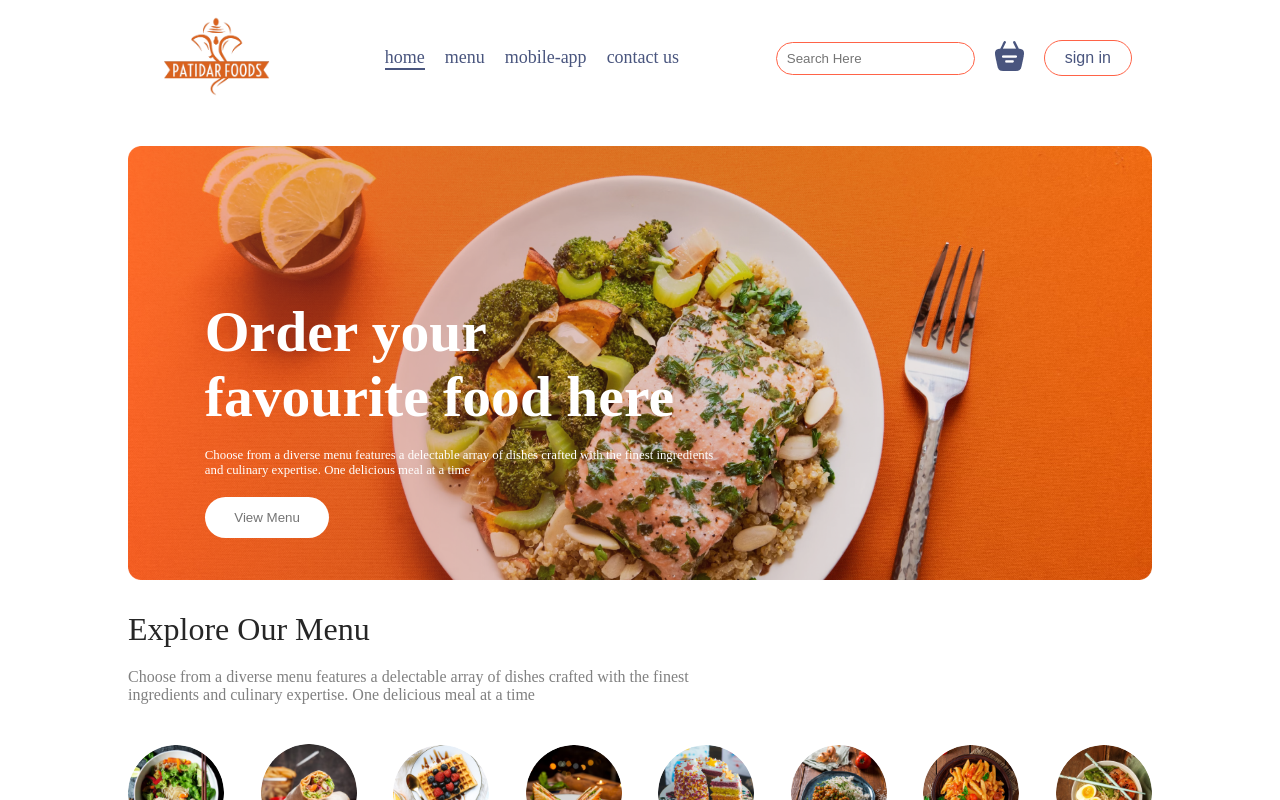
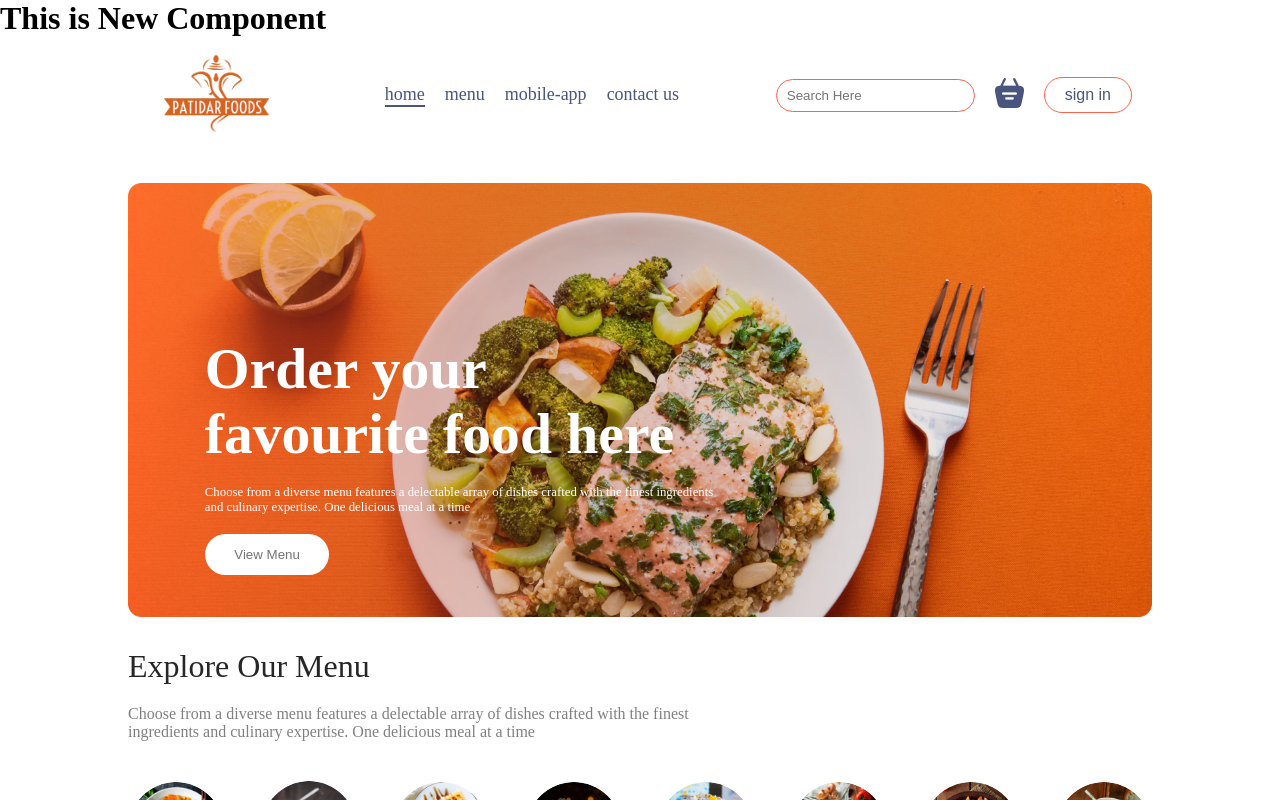
Before and after one commit to VaibhavMahajan1509/FoodZone, a React (Vite) app: page / in a window 1280 px wide. Shown: the top 800 px of the page. Built offline with nearby package versions, Linux system fonts and the light colour scheme.

Commit message:
I added ABC component

```diff
--- a/src/App.jsx
+++ b/src/App.jsx
@@ -5,6 +5,7 @@ import Home from './Pages/Home/Home'
 import Cart from './Pages/Cart/Cart'
 import PlaceOrder from './Pages/PlaceOrder/PlaceOrder'
 import Footer from './Component/Footer/Footer';
+import ABC from "./Component/ABC/ABC";
 
 import LoginPopup from './Component/LoginPopup/LoginPopup'
 
@@ -14,7 +15,7 @@ const App = () => {
 
   return (
     <>
-
+      <ABC></ABC>
     {showLogin?<LoginPopup setShowLogin={setShowLogin} />:<></>}
 
       <div className='app'>
--- /dev/null
+++ b/src/Component/ABC/ABC.jsx
@@ -0,0 +1,11 @@
+import React from 'react'
+
+const ABC = () => {
+  return (
+    <h1>This is New Component</h1>
+  )
+}
+
+
+
+export default ABC;
```
